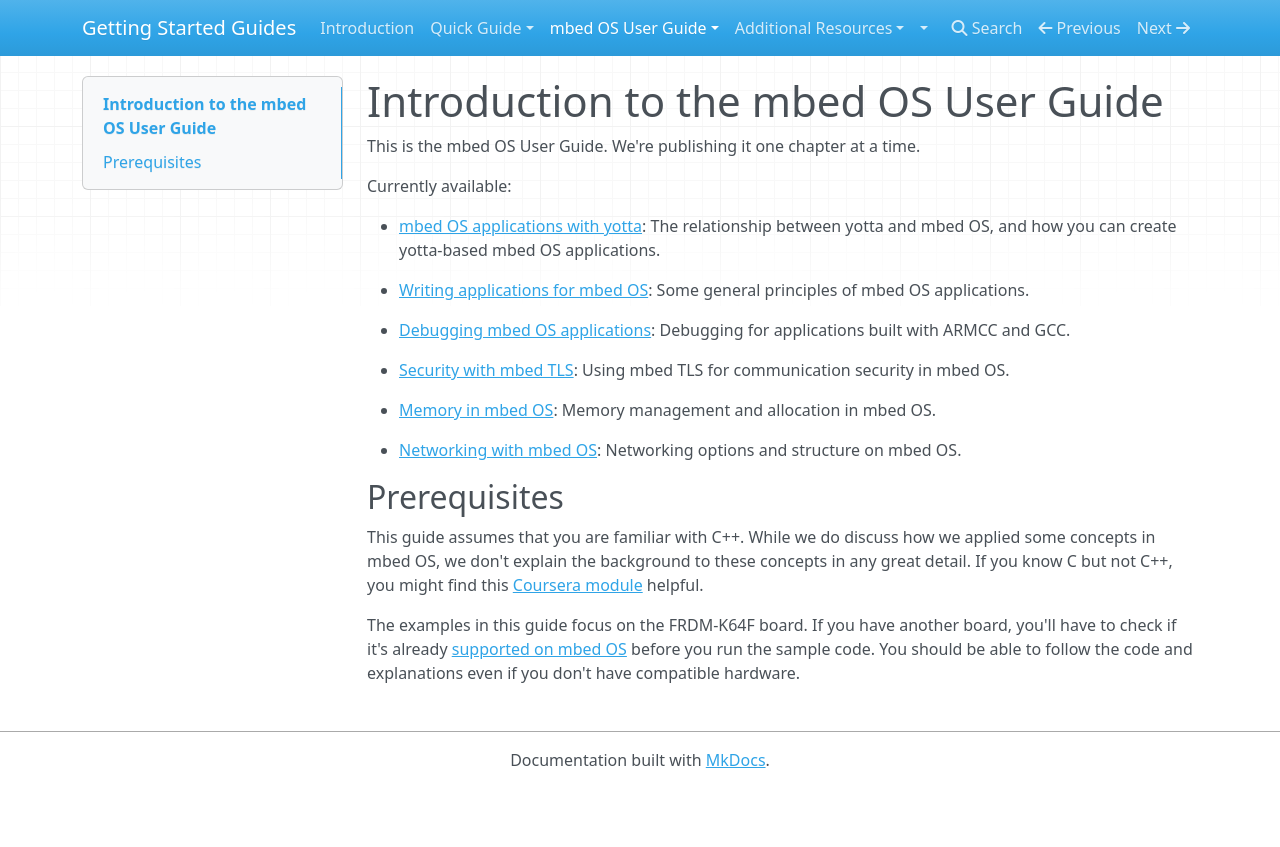
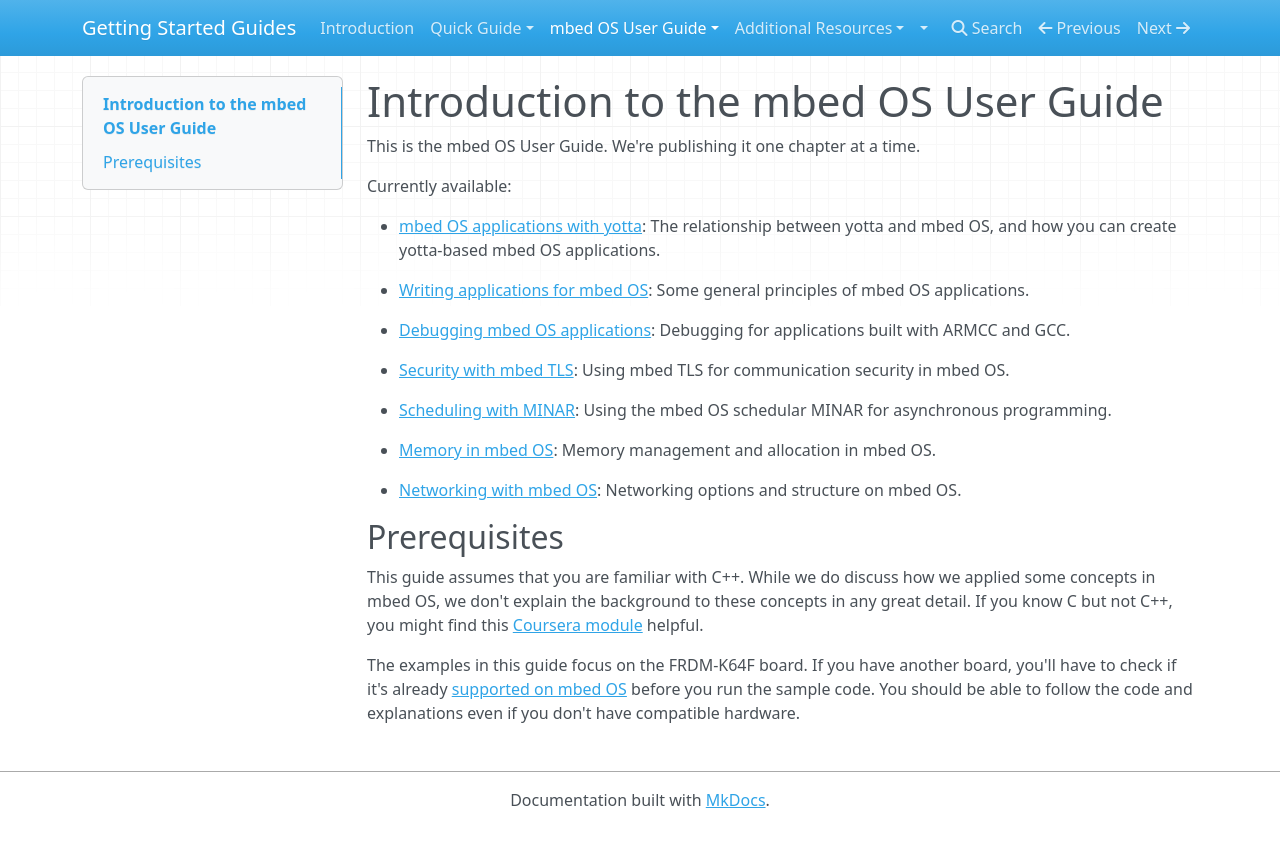
Before and after one commit to ARMmbed/GettingStartedmbedOS, an MkDocs documentation site: the page built from Docs/Full_Guide/guide_index.md, in a window 1280 px wide. Shown: the top 847 px of the page. Built offline with MkDocs 1.6.1, drawn with Linux system fonts in a browser that asks for light colours; nearby versions of some CDN libraries; old or Windows-style settings are respelled for this version of MkDocs.

Commit message:
Adding MINAR

```diff
--- a/Docs/Full_Guide/guide_index.md
+++ b/Docs/Full_Guide/guide_index.md
@@ -12,6 +12,8 @@ Currently available:
 
 * [Security with mbed TLS](mbed_tls.md): Using mbed TLS for communication security in mbed OS.
 
+* [Scheduling with MINAR](MINAR.md): Using the mbed OS schedular MINAR for asynchronous programming.
+
 * [Memory in mbed OS](memory.md): Memory management and allocation in mbed OS.
 
 * [Networking with mbed OS](networking.md): Networking options and structure on mbed OS.
```
